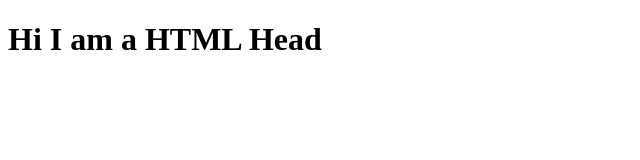
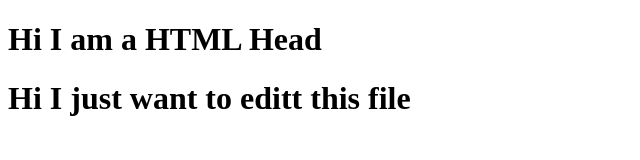
Before and after one commit to TrainerMaria/SampleRepo2, a plain HTML site: page index.html in a window 1280 px wide. Shown: the whole page, without its empty margins (0-640 px from the left). Drawn offline with Linux system fonts and the light colour scheme.

Commit message:
Refact: Edited the file

```diff
--- a/index.html
+++ b/index.html
@@ -7,5 +7,6 @@
 </head>
 <body>
     <h1>Hi I am a HTML Head </h1>
+        <h1>Hi I just want to editt this file</h1>
 </body>
 </html>
```
